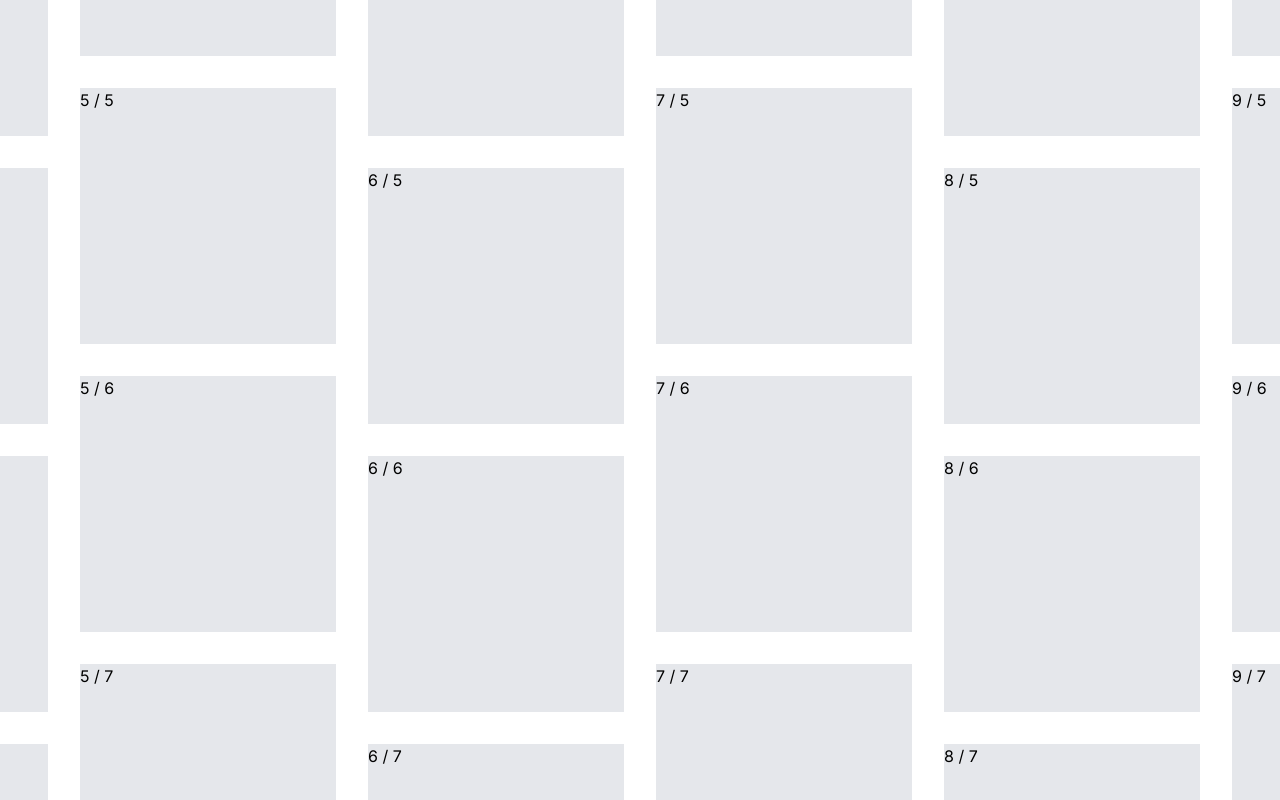
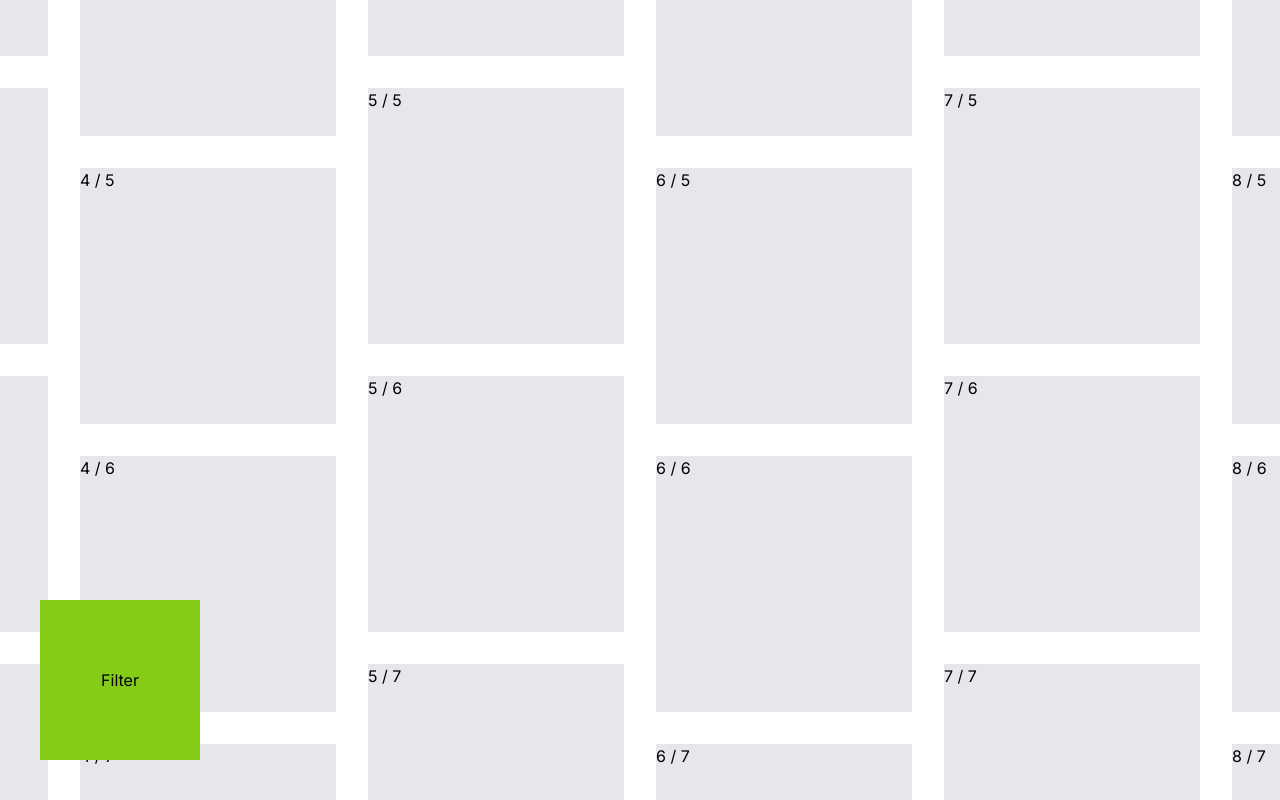
Before and after one commit to why-agency/why-test-app, a Next.js app: page / in a window 1280 px wide. Built offline with nearby package versions, Linux system fonts and the light colour scheme.

Commit message:
simulation of center animation on data filtering

```diff
--- a/app/Canvas.tsx
+++ b/app/Canvas.tsx
@@ -1,30 +1,36 @@
 "use client";
 
-import { animationControls, motion, useAnimationControls, useDragControls } from "framer-motion";
+import { DragControls, animationControls, motion, useAnimationControls, useDragControls } from "framer-motion";
 import useDimensions from "./hooks/useDimensions";
 import { cn } from "./lib/utils";
 import { ReactNode, useEffect, useRef, useState } from "react";
+import Grid from "./Grid";
 
-export interface CanvasProps {
-    children: ReactNode;
-}
+export interface CanvasProps {}
 
 export default function Canvas(props: CanvasProps) {
-    const { ref, dimensions } = useDimensions();
+    const { ref, dimensions, manualRemeasure } = useDimensions();
     const animationControls = useAnimationControls();
+    const [key, setKey] = useState(0);
 
     const prevX = useRef(0);
     const prevY = useRef(0);
     const dragAnimating = useRef(false);
-    const shouldReCenter = useRef(false);
 
     let distanceX = !!dimensions && dimensions.x / 2 - window.innerWidth / 2;
     let distanceY = !!dimensions && dimensions.y / 2 - window.innerHeight / 2;
+
+    const [forceCenter, setForceCenter] = useState(false);
+
+    // Only for development/testing purpose
+    // Simulation of animation behavior if dataset gets 'smaller' after filtering
+    const [gridSmall, setGridSmall] = useState(false);
 
     function getDragConstraints() {
         if (!distanceX || !distanceY) {
             return;
         }
+
         return {
             top: -distanceY,
             right: distanceX,
@@ -40,24 +46,50 @@ export default function Canvas(props: CanvasProps) {
         return { x: -distanceX, y: -distanceY };
     }
 
+    function recenter() {
+        animationControls.set({
+            x: 0,
+            y: 0,
+        });
+    }
+
+    function handleContentChange() {
+        setGridSmall((x) => !x);
+        setTimeout(() => {
+            manualRemeasure();
+            setForceCenter(true);
+        });
+    }
+
+    function onResetEnd() {
+        setKey((x) => x + 1);
+        setForceCenter(false);
+    }
+
     return (
         <motion.div className={cn("h-screen overflow-hidden", { invisible: !distanceX || !distanceY })}>
             <motion.div style={getTransform()}>
                 <motion.div
+                    key={`${key}`}
                     drag
-                    animate={animationControls}
                     dragConstraints={getDragConstraints()}
-                    onDragStart={() => (dragAnimating.current = true)}
-                    onDragEnd={() => (dragAnimating.current = true)}
+                    className={cn({ "!translate-x-0 !translate-y-0 transition-all": forceCenter })}
+                    onTransitionEnd={() => onResetEnd()}
                 >
                     <div
                         className="flex"
                         ref={ref}
                     >
-                        {props.children}
+                        <Grid small={gridSmall} />
                     </div>
                 </motion.div>
             </motion.div>
+            <button
+                className="fixed bottom-10 left-10 size-40 bg-lime-500"
+                onClick={handleContentChange}
+            >
+                Filter
+            </button>
         </motion.div>
     );
 }
--- a/app/Grid.tsx
+++ b/app/Grid.tsx
@@ -1,9 +1,14 @@
+import { useState } from "react";
 import { cn } from "./lib/utils";
 
-const numCols = 14;
-const numRows = 12;
+export interface GridProps {
+    small: boolean;
+}
 
-export default function Grid() {
+export default function Grid(props: GridProps) {
+    const numCols = props.small ? 6 : 12;
+    const numRows = props.small ? 6 : 12;
+
     return (
         <div className="flex gap-8 p-16">
             {[...Array(numCols)].map((_, index) => (
@@ -16,7 +21,9 @@ export default function Grid() {
                             key={rowIndex}
                             className="size-64 shrink-0 bg-gray-200"
                         >
-                            {index} / {rowIndex}
+                            <span className="cursor-pointer">
+                                {index} / {rowIndex}
+                            </span>
                         </div>
                     ))}
                 </div>
--- a/app/hooks/useDimensions.tsx
+++ b/app/hooks/useDimensions.tsx
@@ -11,6 +11,7 @@ export type Dimensions =
 export type ReturnType = {
     ref: (node: HTMLElement | null) => void;
     dimensions: Dimensions;
+    manualRemeasure: () => Dimensions;
 };
 
 const DEBOUNCE_TIME_MS = 100;
@@ -29,20 +30,29 @@ export default function useDimensions(): ReturnType {
 
     const [dimensions, setDimensions] = useState<Dimensions>(undefined);
 
+    const manualRemeasure = useCallback(() => {
+        const dimensions = getDimensions(node);
+        setDimensions(dimensions);
+        return dimensions;
+    }, [node]);
+
+    function getDimensions(node: HTMLElement | null) {
+        if (!node) {
+            return;
+        }
+        return {
+            x: node.scrollWidth,
+            y: node.scrollHeight,
+        };
+    }
+
     useEffect(() => {
         function measure() {
             if (timeout.current) {
                 clearTimeout(timeout.current);
             }
             timeout.current = setTimeout(() => {
-                if (!node) {
-                    return;
-                }
-                const rect = node.getBoundingClientRect();
-                setDimensions({
-                    x: node.scrollWidth,
-                    y: node.scrollHeight,
-                });
+                setDimensions(getDimensions(node));
             }, DEBOUNCE_TIME_MS);
         }
 
@@ -54,5 +64,5 @@ export default function useDimensions(): ReturnType {
         };
     }, [node]);
 
-    return { ref, dimensions };
+    return { ref, dimensions, manualRemeasure };
 }
--- a/app/page.tsx
+++ b/app/page.tsx
@@ -4,9 +4,7 @@ import Grid from "./Grid";
 export default function CatGrid() {
     return (
         <main>
-            <Canvas>
-                <Grid />
-            </Canvas>
+            <Canvas />
         </main>
     );
 }
```
